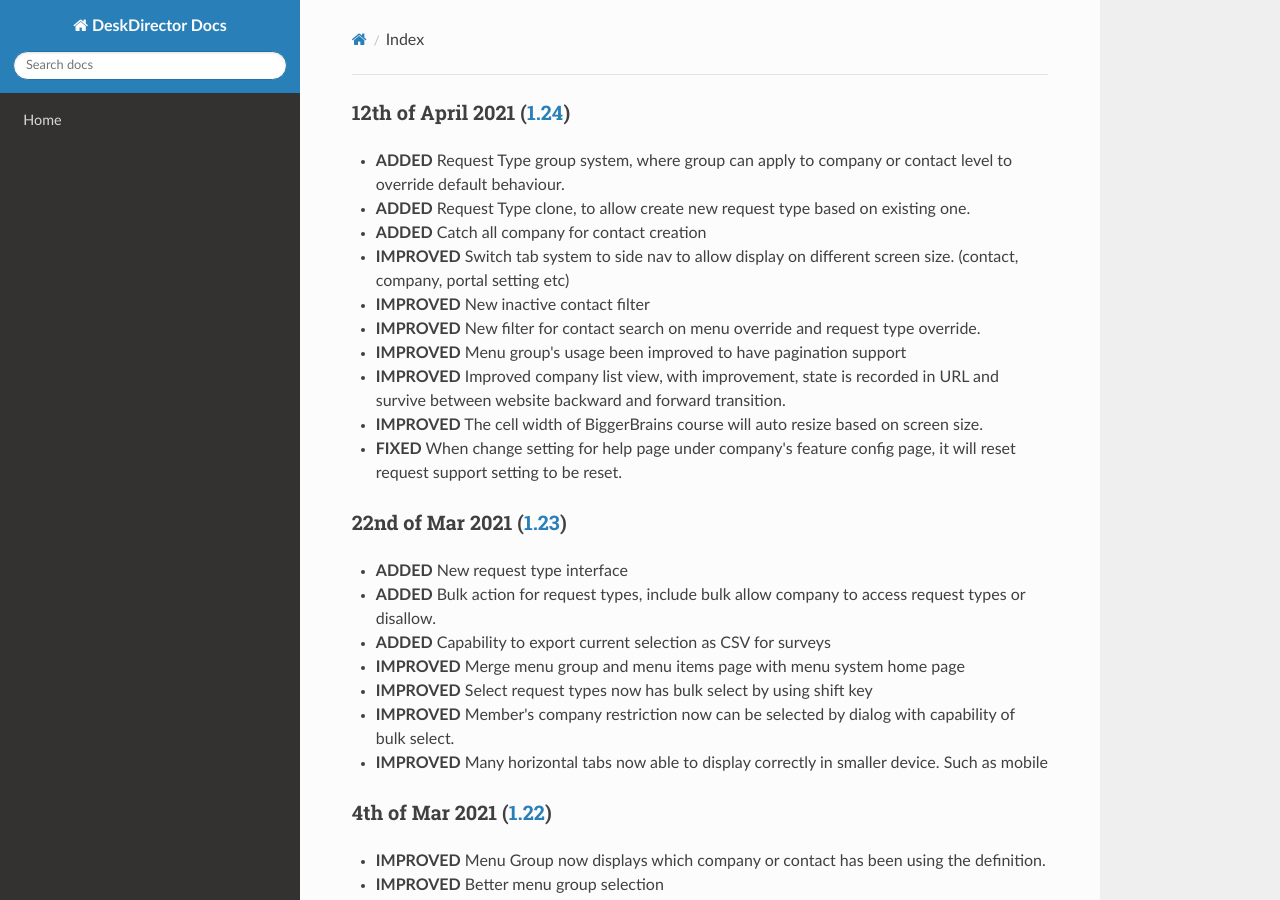
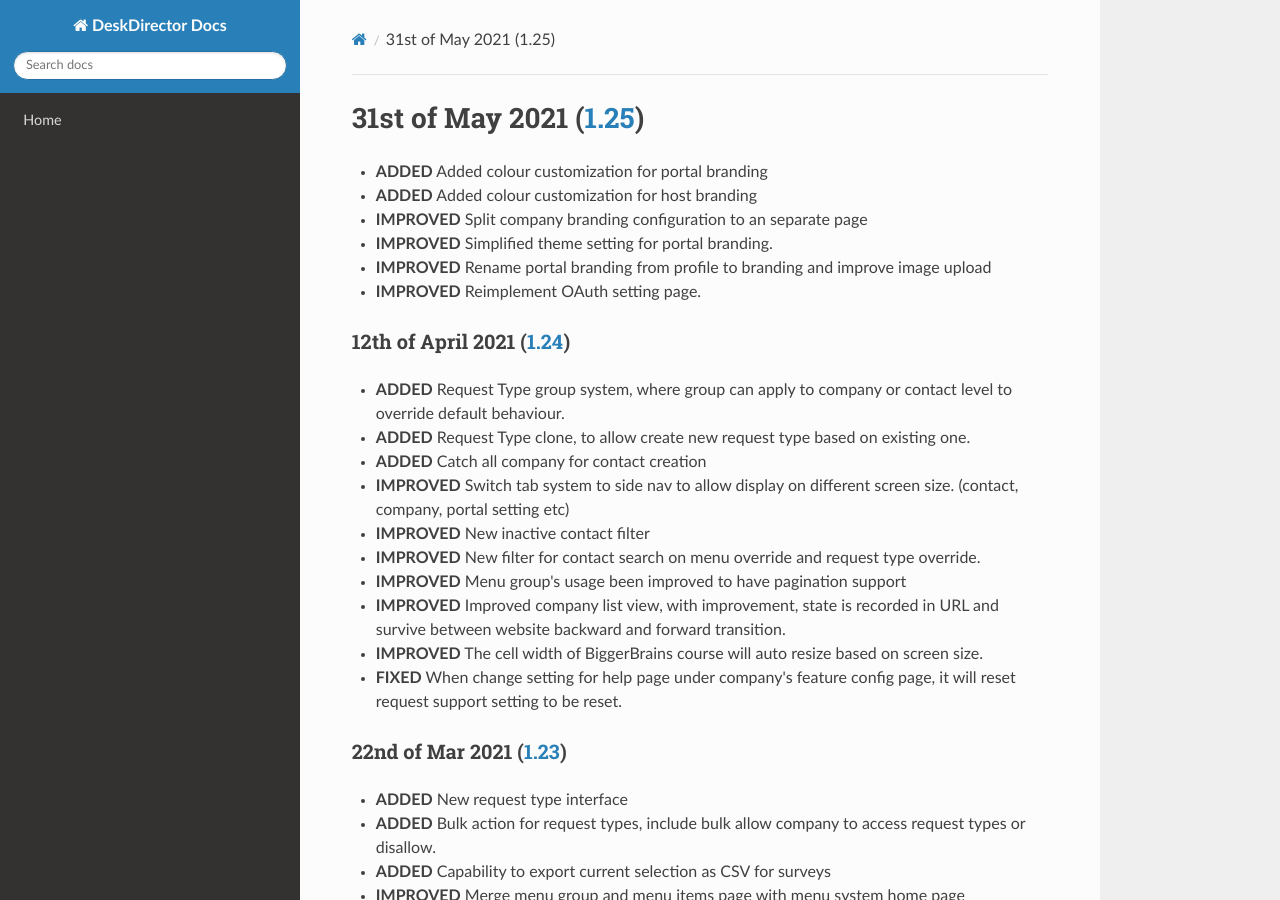
Before and after one commit to DeskDirector/docs, an MkDocs documentation site: the page built from docs/_release/admin/README.md, in a window 1280 px wide and 900 px high. Built offline with MkDocs 1.6.1, drawn with Linux system fonts in a browser that asks for light colours; nearby versions of some CDN libraries; old or Windows-style settings are respelled for this version of MkDocs.

Commit message:
Update README.md

```diff
--- a/docs/_release/admin/README.md
+++ b/docs/_release/admin/README.md
@@ -1,3 +1,12 @@
+# 31st of May 2021 ([1.25](v1.25.1))
+
+- **ADDED** Added colour customization for portal branding
+- **ADDED** Added colour customization for host branding
+- **IMPROVED** Split company branding configuration to an separate page
+- **IMPROVED** Simplified theme setting for portal branding.
+- **IMPROVED** Rename portal branding from profile to branding and improve image upload
+- **IMPROVED** Reimplement OAuth setting page.
+
 ### 12th of April 2021 ([1.24](v1.24.1))
 
 - **ADDED** Request Type group system, where group can apply to company or contact level to override default behaviour.
```
